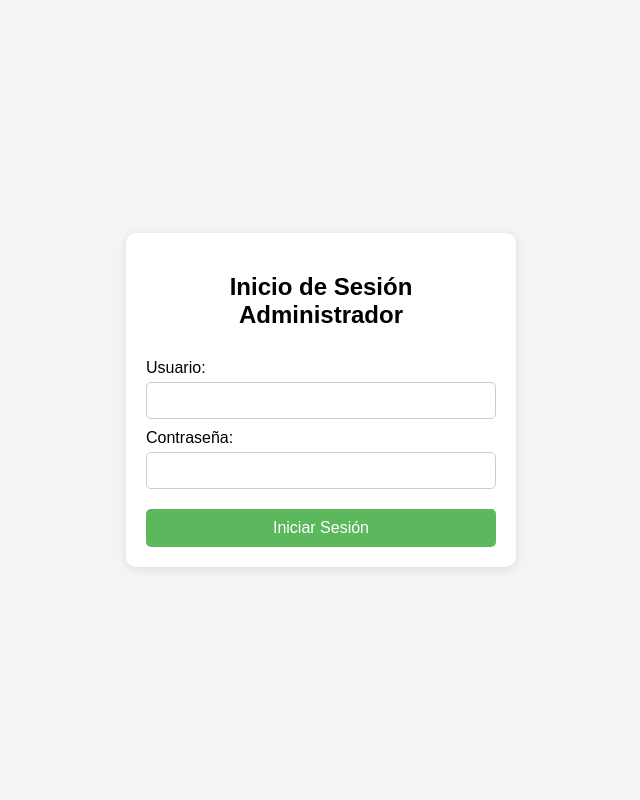
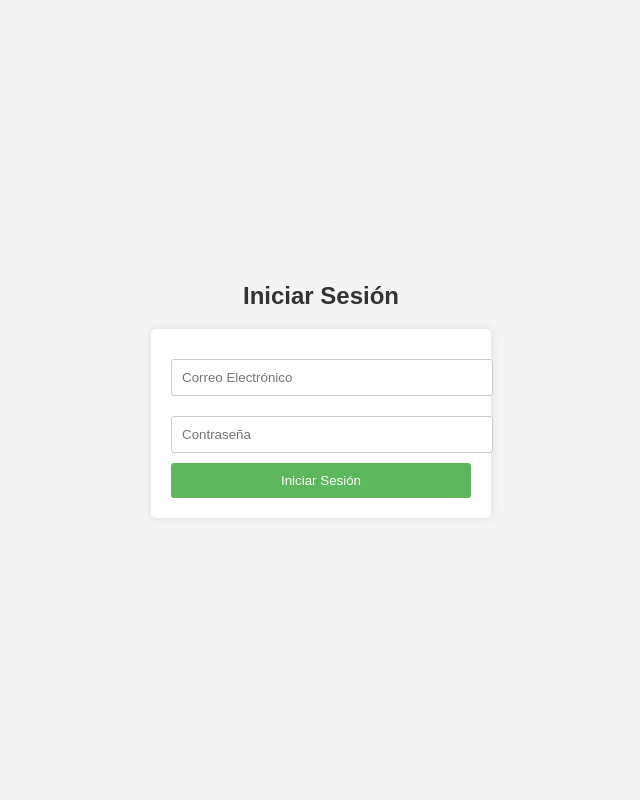
Before and after one commit to DiegoLeon02/AquaSys, a Python web app: template app/templates/login_register.html in a window 1280 px wide. Shown: the whole page, without its empty margins (319-959 px from the left). Run offline with Jinja, Linux system fonts and the light colour scheme; the template is opened without the code that fills it, so the values that code supplies are empty.

Commit message:
Update login_register.html

```diff
--- a/app/templates/login_register.html
+++ b/app/templates/login_register.html
@@ -3,98 +3,85 @@
 <head>
     <meta charset="UTF-8">
     <meta name="viewport" content="width=device-width, initial-scale=1.0">
-    <title>Inicio de Sesión</title>
+    <title>Iniciar Sesión</title>
+    <script src="static/main.js"></script>
     <style>
         body {
             font-family: Arial, sans-serif;
             background-color: #f4f4f4;
             display: flex;
+            flex-direction: column;
+            align-items: center;
             justify-content: center;
-            align-items: center;
             height: 100vh;
             margin: 0;
         }
 
-        .login-container {
-            width: 350px;
-            padding: 20px;
-            background-color: #fff;
-            border-radius: 10px;
-            box-shadow: 0 2px 10px rgba(0, 0, 0, 0.1);
-        }
-
         h2 {
-            text-align: center;
-            margin-bottom: 20px;
+            color: #333;
         }
 
         form {
-            display: flex;
-            flex-direction: column;
+            background-color: #fff;
+            padding: 20px;
+            border-radius: 5px;
+            box-shadow: 0 0 10px rgba(0, 0, 0, 0.1);
+            margin-bottom: 20px;
+            width: 300px;
         }
 
-        label {
-            margin-top: 10px;
-        }
-
-        input {
+        input[type="email"],
+        input[type="password"] {
+            width: 100%;
             padding: 10px;
-            margin-top: 5px;
-            border-radius: 5px;
+            margin: 10px 0;
             border: 1px solid #ccc;
+            border-radius: 3px;
         }
 
         button {
-            padding: 10px;
-            margin-top: 20px;
-            border-radius: 5px;
-            border: none;
             background-color: #5cb85c;
             color: white;
-            font-size: 16px;
+            padding: 10px;
+            border: none;
+            border-radius: 3px;
             cursor: pointer;
+            width: 100%;
         }
 
         button:hover {
             background-color: #4cae4c;
         }
 
-        /* Mensajes flash */
-        ul {
-            color: red;
-            list-style-type: none;
-            padding: 0;
-        }
-
-        li {
-            margin-top: 10px;
+        .container {
+            display: flex;
+            flex-direction: column;
+            align-items: center;
         }
     </style>
 </head>
 <body>
-    <div class="login-container">
-        <h2>Inicio de Sesión Administrador</h2>
-        <form action="{{ url_for('login') }}" method="POST" onsubmit="return validateForm()">
-            <label for="username">Usuario:</label>
-            <input type="text" id="username" name="username" required>
-
-            <label for="password">Contraseña:</label>
-            <input type="password" id="password" name="password" required>
-
+    <div class="container">
+        <!-- Formulario de Inicio de Sesión -->
+        <h2>Iniciar Sesión</h2>
+        <form id="login-form" action="/login" method="POST">
+            <input type="email" name="correo" placeholder="Correo Electrónico" required>
+            <input type="password" name="contrasena" placeholder="Contraseña" required>
             <button type="submit">Iniciar Sesión</button>
         </form>
     </div>
+
     <script>
-        function validateForm() {
-            var username = document.getElementById("username").value;
-            var password = document.getElementById("password").value;
+        // Validación de formularios con JavaScript para el inicio de sesión
+        document.getElementById("login-form").addEventListener("submit", function(event) {
+            var correo = document.querySelector('input[name="correo"]').value;
+            var contrasena = document.querySelector('input[name="contrasena"]').value;
 
-            if (username === "" || password === "") {
-                alert("Todos los campos son obligatorios.");
-                return false;
+            if (correo === "" || contrasena === "") {
+                alert("Por favor, completa todos los campos.");
+                event.preventDefault();
             }
-            return true;
-        }
+        });
     </script>
 </body>
 </html>
```
